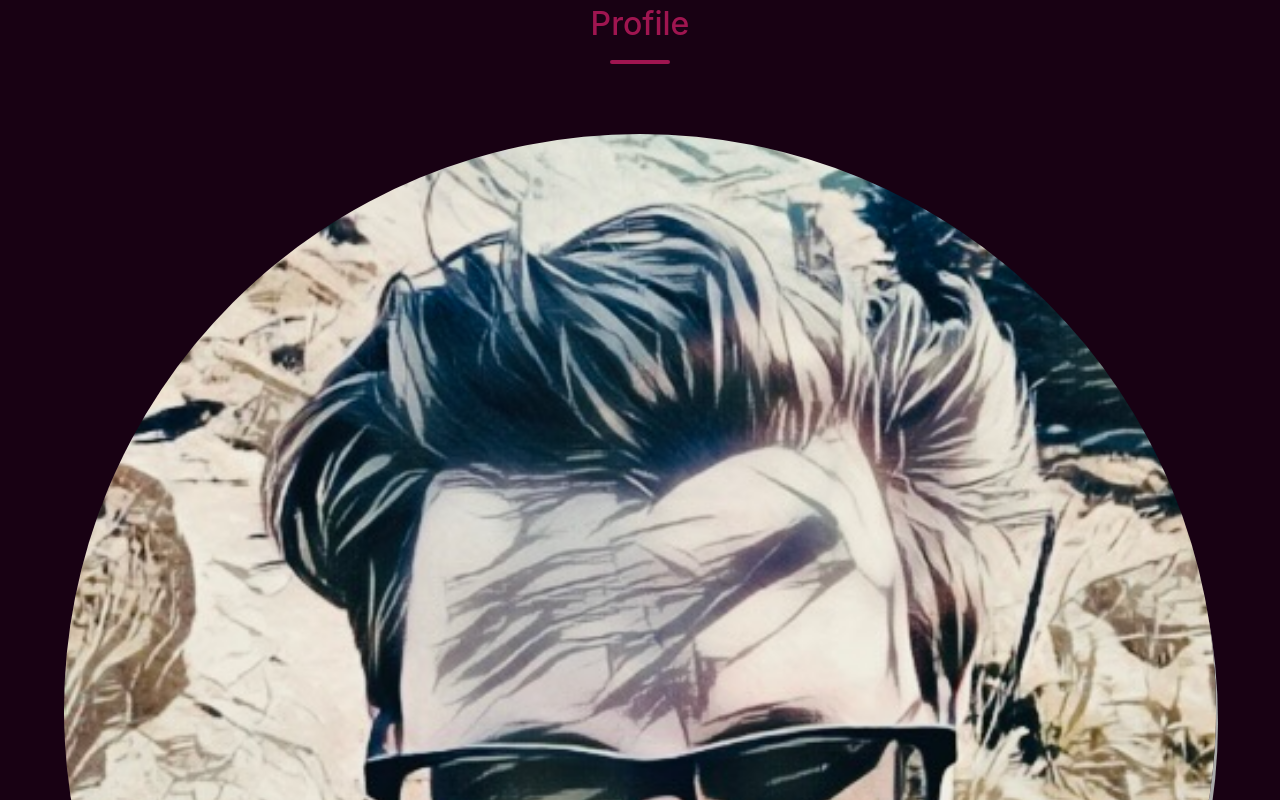
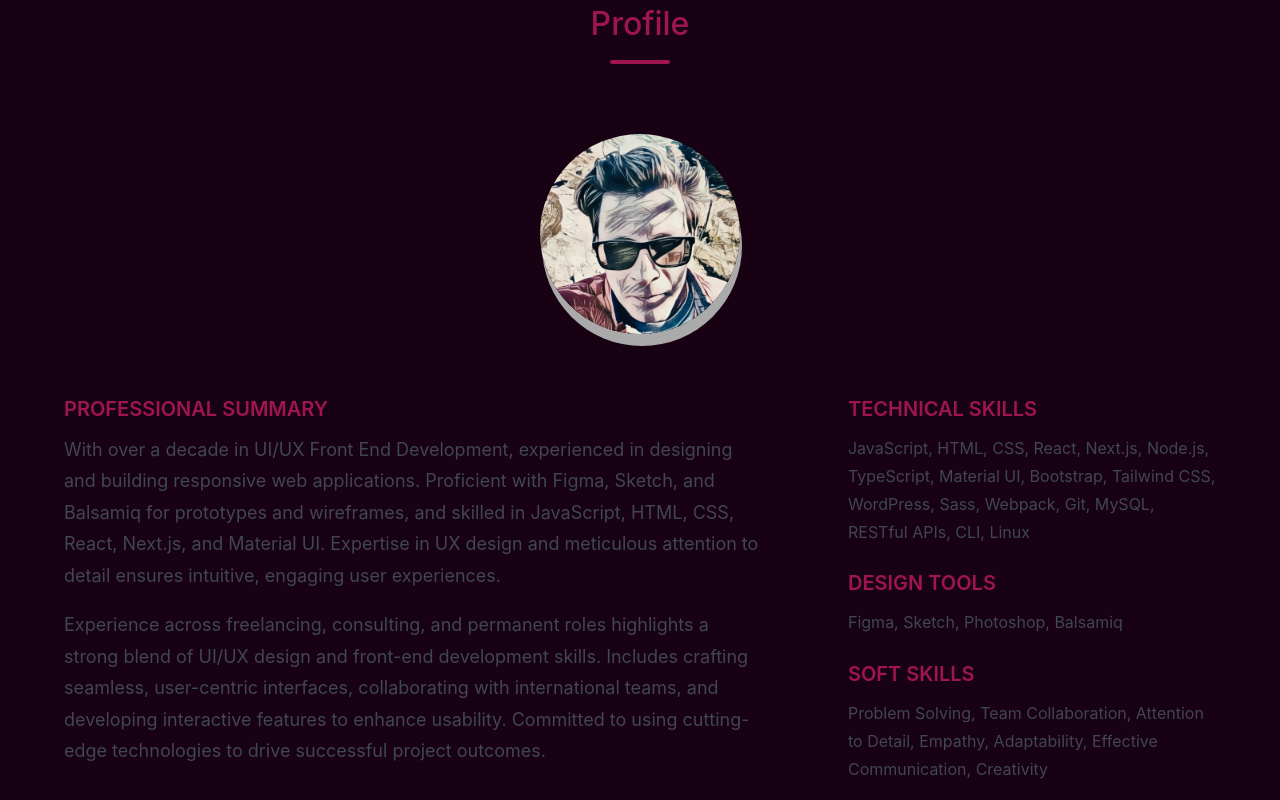
Before and after one commit to dzvilius/vilius-website, a Nuxt app: page / in a window 1280 px wide. Shown: the part 800-1600 px from the top of the page. Built offline with nearby package versions, Linux system fonts and the light colour scheme.

Commit message:
fix image

```diff
--- a/components/About.vue
+++ b/components/About.vue
@@ -4,7 +4,7 @@
       <h2 class="AboutSection__Title">Profile</h2>
       <div class="TitleLine"></div>
       <div class="content Profile">
-        <figure class="image is-200x200 ProfileImage">
+        <figure class="image ProfileImage">
           <img src="/images/vilius.png" class="is-rounded" alt="Vilius Dzemyda" />
         </figure>
       </div>
@@ -115,6 +115,8 @@ export default {
   margin-left: auto;
   position: relative;
   top: -40px;
+  width: 200px;
+  height: 200px;
 
   img {
     box-shadow: 2px 12px 0px #aaa;
```
